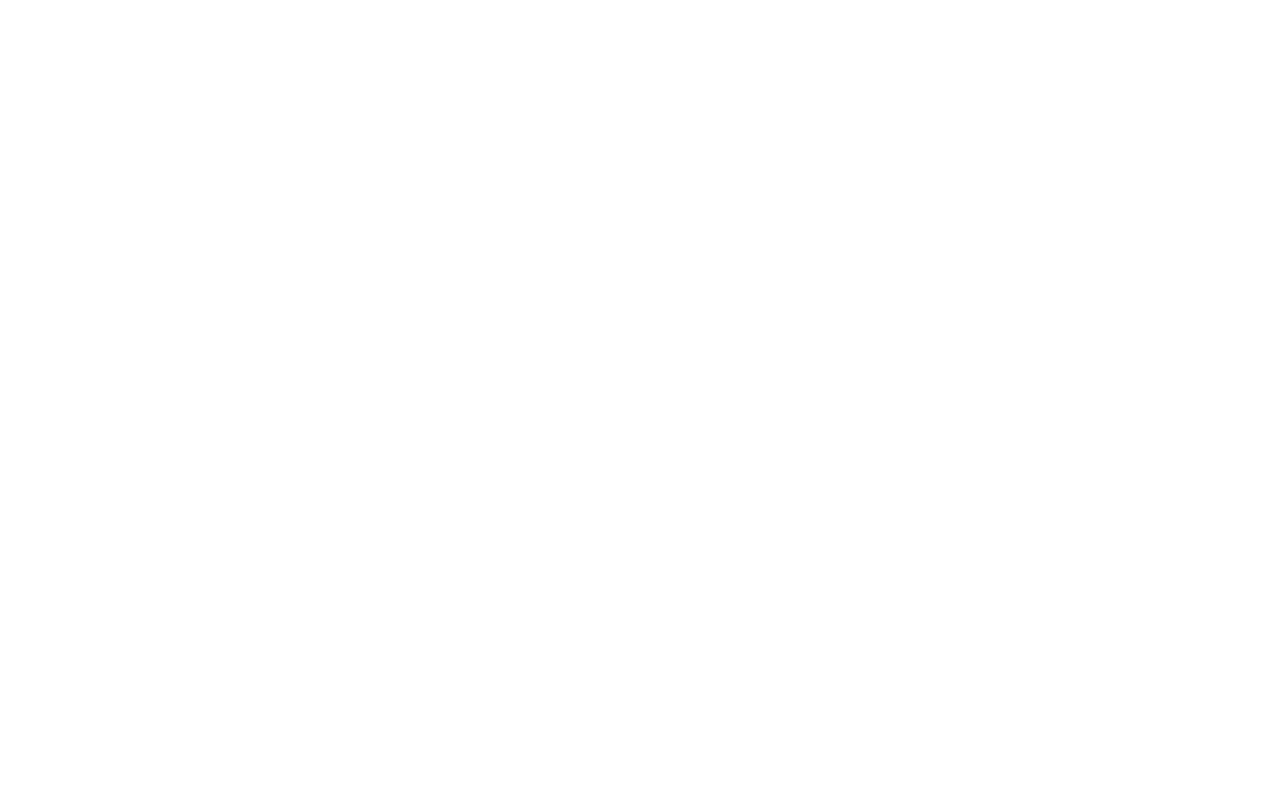
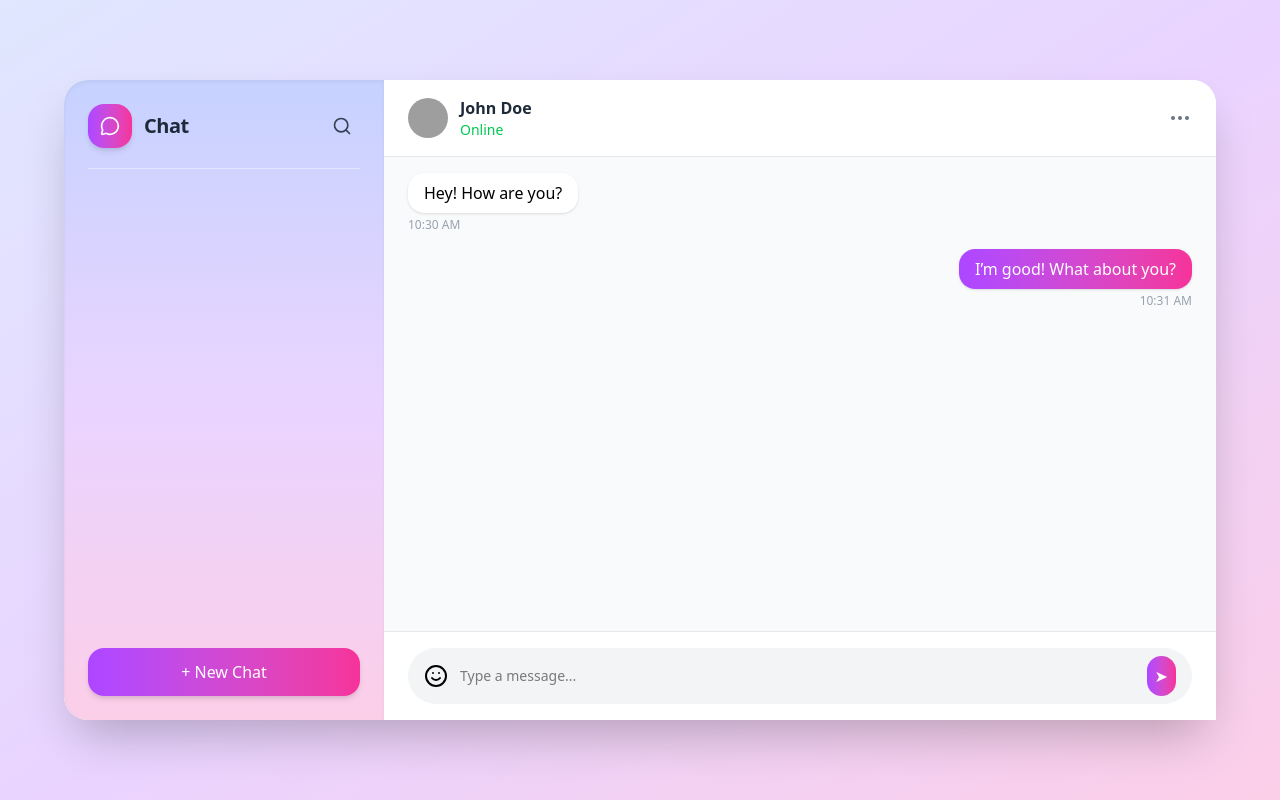
Before and after one commit to Harsh-Raaz/Chat-Website, a React (Vite) app in the folder client/: page /chat in a window 1280 px wide. Before the commit this address had no page. Built offline with nearby package versions, Linux system fonts and the light colour scheme; grey boxes are pictures that could not be loaded.

Commit message:
client changes

```diff
--- a/client/package.json
+++ b/client/package.json
@@ -11,11 +11,13 @@
   },
   "dependencies": {
     "@tailwindcss/vite": "^4.1.18",
+    "axios": "^1.13.5",
     "lucide-react": "^0.563.0",
     "react": "^19.2.0",
     "react-dom": "^19.2.0",
     "react-router-dom": "^7.13.0",
-    "tailwindcss": "^4.1.18"
+    "tailwindcss": "^4.1.18",
+    "zustand": "^5.0.11"
   },
   "devDependencies": {
     "@eslint/js": "^9.39.1",
--- a/client/src/App.jsx
+++ b/client/src/App.jsx
@@ -1,16 +1,19 @@
 import './App.css'
 import SignUp from './pages/SignUp'
 import Login from './pages/Login'
-import {Routes,Route} from "react-router-dom"
+import Chat from './pages/Chat'
+import { Routes, Route } from "react-router-dom"
+
 
 function App() {
 
   return (
     <>
-    <Routes>
-      <Route path='/' element={<SignUp></SignUp>}/>
-      <Route path="/login" element={<Login></Login>}></Route>
-    </Routes>
+      <Routes>
+        <Route path='/chat' element={<Chat />} />
+        <Route path='/' element={<SignUp></SignUp>} />
+        <Route path="/login" element={<Login></Login>} />
+      </Routes>
     </>
   )
 }
--- /dev/null
+++ b/client/src/pages/Chat.jsx
@@ -0,0 +1,127 @@
+import React from 'react'
+import { MessageCircle, Search, Ellipsis, Smile } from 'lucide-react';
+
+
+const Chat = () => {
+    return (
+        <div className="min-h-screen w-full bg-linear-to-br from-indigo-100 via-purple-200 to-pink-200 flex items-center justify-center">
+            {/* Main div */}
+            <div className="max-w-6xl w-full h-[80vh] rounded-3xl shadow-2xl bg-white flex">
+                {/* left section */}
+                <div className="w-[320px] h-full
+                bg-linear-to-b from-indigo-200 via-purple-200 to-pink-200
+                rounded-l-3xl
+                p-6
+                flex flex-col
+                shadow-inner">
+
+                    {/* Header */}
+                    <div className="flex items-center justify-between
+                pb-5 mb-5
+                border-b border-white/40">
+
+                        <div className="flex items-center gap-3">
+                            <div className="p-3 rounded-2xl
+                        bg-linear-to-r from-purple-500 to-pink-500
+                        shadow-md">
+                                <MessageCircle className="text-white w-5 h-5" />
+                            </div>
+
+                            <h2 className="text-xl font-semibold
+                       text-gray-800 tracking-tight">
+                                Chat
+                            </h2>
+                        </div>
+
+                        <button className="p-2 rounded-full
+                       hover:bg-white/50
+                       transition-all duration-200
+                       hover:scale-105">
+                            <Search className="text-gray-700 w-5 h-5" />
+                        </button>
+                    </div>
+
+                    {/* Users List Container */}
+                    <div className="flex-1 overflow-y-auto space-y-3">
+                        {/* user items will go here */}
+                    </div>
+
+                    {/* New Chat Button */}
+                    <button className="mt-4
+                       bg-linear-to-r from-purple-500 to-pink-500
+                       text-white
+                       py-3
+                       rounded-2xl
+                       shadow-md
+                       hover:scale-[1.02]
+                       transition">
+                        + New Chat
+                    </button>
+                </div>
+
+                {/* Right section */}
+                <div className="flex-1 bg-white h-full flex flex-col rounded-r-3xl">
+
+                    {/* Chat Header */}
+                    <div className="flex items-center justify-between px-6 py-4 border-b border-gray-200">
+                        <div className="flex items-center gap-3">
+                            <img
+                                src="https://i.pravatar.cc/150?img=3"
+                                alt="profile"
+                                className="w-10 h-10 rounded-full object-cover"
+                            />
+                            <div>
+                                <h3 className="font-semibold text-gray-800">John Doe</h3>
+                                <p className="text-sm text-green-500">Online</p>
+                            </div>
+                        </div>
+
+                        <div className="flex items-center gap-4 text-gray-500 cursor-pointer">
+                            <Ellipsis />
+                        </div>
+                    </div>
+
+                    {/* Messages Area */}
+                    <div className="flex-1 px-6 py-4 overflow-y-auto space-y-4 bg-gray-50">
+
+                        {/* Other User Message */}
+                        <div className="flex flex-col items-start">
+                            <div className="bg-white px-4 py-2 rounded-2xl shadow-sm max-w-xs">
+                                Hey! How are you?
+                            </div>
+                            <span className="text-xs text-gray-400 mt-1">10:30 AM</span>
+                        </div>
+
+                        {/* Current User Message */}
+                        <div className="flex flex-col items-end">
+                            <div className="bg-linear-to-r from-purple-500 to-pink-500 text-white px-4 py-2 rounded-2xl shadow-sm max-w-xs">
+                                I’m good! What about you?
+                            </div>
+                            <span className="text-xs text-gray-400 mt-1">10:31 AM</span>
+                        </div>
+
+                    </div>
+
+                    {/* Message Input */}
+                    <div className="px-6 py-4 border-t border-gray-200 bg-white">
+                        <div className="flex items-center gap-3 bg-gray-100 rounded-full px-4 py-2">
+                            <Smile className='cursor-pointer hover:scale-110 transition' />
+                            <input
+                                type="text"
+                                placeholder="Type a message..."
+                                className="flex-1 bg-transparent outline-none text-sm"
+                            />
+                            <button className="bg-linear-to-r from-purple-500 to-pink-500 text-white p-2 rounded-full hover:scale-105 transition cursor-pointer">
+                                ➤
+                            </button>
+                        </div>
+                    </div>
+
+                </div>
+
+            </div>
+        </div>
+    )
+}
+
+export default Chat
--- a/client/src/pages/Login.jsx
+++ b/client/src/pages/Login.jsx
@@ -1,22 +1,37 @@
 import { useState } from "react";
-import { MessageCircle, User, Mail, Lock, EyeClosed, Eye } from "lucide-react";
+import { MessageCircle, User, Mail, Lock, EyeClosed, Eye, Loader2 } from "lucide-react";
 import { useNavigate } from "react-router-dom";
+import { useAuthStore } from "../store/authStore";
+
 
 const Login = () => {
     const [showPassword, setShowPassword] = useState(false);
     const [email, setEmail] = useState("");
     const [password, setPassword] = useState("");
+    const [formError, setFormError] = useState("")
 
     const navigate = useNavigate();
+    const { login, loading, error } = useAuthStore();
 
     const handleSubmit = async (e) => {
         e.preventDefault();
+
+        if (!email.trim() || !password.trim()) {
+            setFormError("Please fill in both email and password.");
+            return;
+        }
+
+        setFormError("");
 
         const formData = new FormData();
         formData.append("email", email);
         formData.append("password", password);
 
-        // axios / fetch login call here
+        const success = await login(formData);
+
+        if (success) {
+            navigate("/chat");
+        }
     };
 
     return (
@@ -90,12 +105,29 @@ const Login = () => {
                         </div>
                     </div>
 
+                    {formError && (
+                        <p className="text-red-500 text-sm text-center">
+                            {formError}
+                        </p>
+                    )}
+
+
+                    {error && (
+                        <p className="text-red-500 text-sm text-center">
+                            {error}
+                        </p>
+                    )}
+
                     {/* Button */}
                     <button
                         type="submit"
-                        className="w-full bg-linear-to-r from-purple-600 to-pink-500 text-white py-2.5 rounded-2xl font-semibold hover:opacity-90 transition-all cursor-pointer"
+                        disabled={loading}
+                        className="flex items-center justify-center gap-4 w-full bg-linear-to-r from-purple-600 to-pink-500 text-white py-2.5 rounded-2xl font-semibold hover:opacity-90 transition-all cursor-pointer disabled:opacity-60 disabled:cursor-not-allowed"
                     >
-                        Login
+                        {loading && (
+                            <Loader2 className="h-5 w-5 animate-spin" />
+                        )}
+                        {loading ? "Logging in..." : "Login"}
                     </button>
 
                     {/* Footer */}
--- /dev/null
+++ b/client/src/store/authStore.jsx
@@ -0,0 +1,45 @@
+import { create } from "zustand"
+import axios from "axios"
+
+axios.defaults.baseURL = 'http://localhost:4000/api';
+axios.defaults.withCredentials = true;
+
+export const useAuthStore = create((set) => ({
+    user: null,
+    loading: false,
+    error: null,
+
+    signUp: async (formdata) => {
+        try {
+            set({ loading: true, error: null });
+
+            const { data } = await axios.post("/register", formdata)
+            set({ user: data.user, loading: false, error: data.message });
+            return true
+        } catch (err) {
+            set({
+                loading: false,
+                error: err.response?.data?.message || "Something went wrong",
+            });
+            return false
+        }
+    },
+
+    login: async (formdata) => {
+        try {
+            set({ loading: true, error: null });
+
+            const { data } = await axios.post("/login", formdata)
+            set({ user: data.user, loading: false, error: data.message });
+            return true
+        } catch (err) {
+            set({
+                loading: false,
+                error: err.response?.data?.message || "Something went wrong",
+            });
+            return false
+        }
+    },
+
+
+}))
```
Also changed, not shown: client/src/pages/SignUp.jsx (+27 -13 lines), 2 other files (tests, documents, lock files or other folders).
